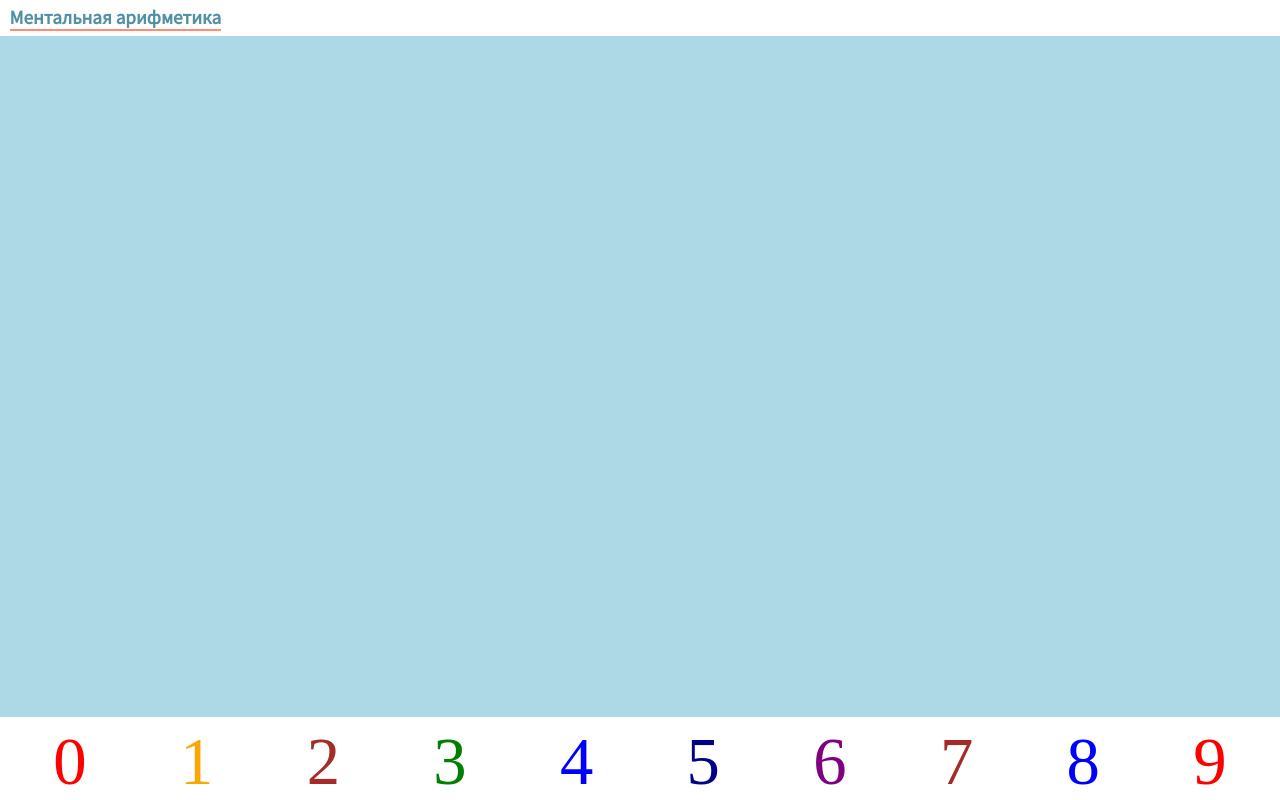
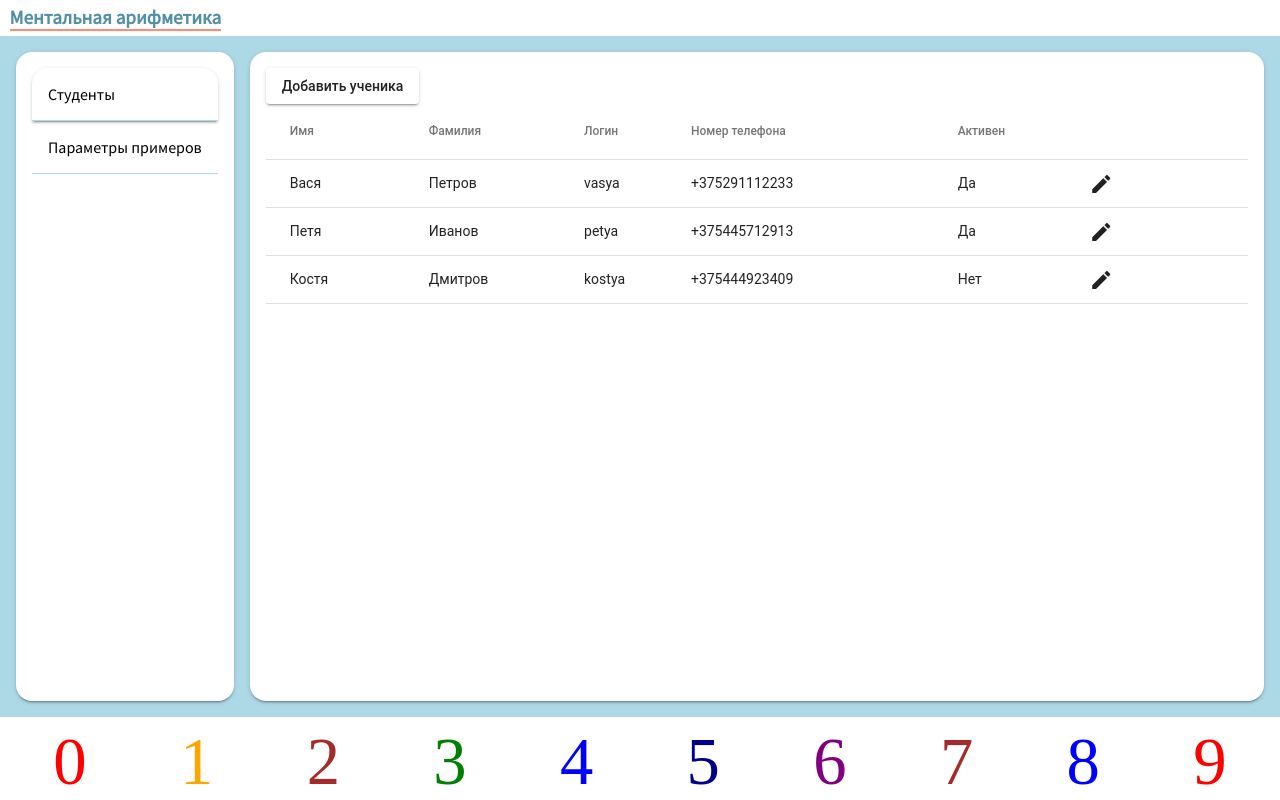
Before and after one commit to minotru/arithmetic-front, an Angular app: page /teacher/students/list in a window 1280 px wide. Before the commit this address led to /. Built offline with nearby package versions, Linux system fonts and the light colour scheme; a web font is replaced by a local one.

Commit message:
student editor in process

```diff
--- a/src/app/app.module.ts
+++ b/src/app/app.module.ts
@@ -18,10 +18,13 @@ import { FooterComponent } from './footer/footer.component';
 import { AdminPageComponent } from './admin-page/admin-page.component';
 import { StudentsListComponent } from './students-list/students-list.component';
 import { TaskEditorComponent } from './task-editor/task-editor.component';
+import { StudentEditorComponent } from './student-editor/student-editor.component';
 
 import { MatTableModule } from '@angular/material/table';
 import { MatButtonModule } from '@angular/material/button';
 import { MatTooltipModule } from '@angular/material/tooltip';
+import { MatFormFieldModule } from '@angular/material/form-field';
+import { MatInputModule } from '@angular/material/input';
 
 @NgModule({
   declarations: [
@@ -33,6 +36,7 @@ import { MatTooltipModule } from '@angular/material/tooltip';
     AdminPageComponent,
     StudentsListComponent,
     TaskEditorComponent,
+    StudentEditorComponent,
   ],
   imports: [
     BrowserModule,
@@ -44,6 +48,8 @@ import { MatTooltipModule } from '@angular/material/tooltip';
     MatTableModule,
     MatButtonModule,
     MatTooltipModule,
+    MatFormFieldModule,
+    MatInputModule,
   ],
   providers: [
     UserService,
--- a/src/app/mocks/students.ts
+++ b/src/app/mocks/students.ts
@@ -9,6 +9,7 @@ export const STUDENTS: IUser[] = [
     phoneNumber: '+375291112233',
     role: UserRole.STUDENT,
     isActive: true,
+    password: 'lol-kek',
   },
   {
     id: '2',
@@ -18,6 +19,7 @@ export const STUDENTS: IUser[] = [
     phoneNumber: '+375445712913',
     role: UserRole.STUDENT,
     isActive: true,
+    password: 'abcdefg',
   },
   {
     id: '3',
@@ -27,5 +29,6 @@ export const STUDENTS: IUser[] = [
     phoneNumber: '+375444923409',
     role: UserRole.STUDENT,
     isActive: false,
+    password: 'qwerty123'
   },
 ];
--- a/src/app/services/user.service.ts
+++ b/src/app/services/user.service.ts
@@ -17,6 +17,10 @@ export class UserService {
 
   getUser(): IUser {
     return this.user;
+  }
+
+  getUserById(userId: string): Observable<IUser> {
+    return of(STUDENTS[0]);
   }
 
   getStudents(): Observable<IUser[]> {
--- /dev/null
+++ b/src/app/student-editor/student-editor.component.html
@@ -0,0 +1,23 @@
+<form [formGroup]="form">
+  <div>
+    <mat-form-field style="margin-right: 1em;">
+      <input matInput type="text" placeholder="Логин" formControlName="login">
+    </mat-form-field>
+    <mat-form-field>
+      <input matInput type="password" placeholder="Пароль" formControlName="password">
+    </mat-form-field>
+  </div>
+  <div>
+    <mat-form-field style="margin-right: 1em;">
+      <input matInput type="text" placeholder="Имя" formControlName="name">
+    </mat-form-field>
+    <mat-form-field>
+      <input matInput type="password" placeholder="Фамилия" formControlName="surname">
+    </mat-form-field>
+  </div>
+  <div>
+    <mat-form-field>
+      <input matInput type="tel" placeholder="Номер телефона" formControlName="phoneNumber">
+    </mat-form-field>
+  </div>
+</form>
--- /dev/null
+++ b/src/app/student-editor/student-editor.component.scss
@@ -0,0 +1,3 @@
+form {
+  padding: 1em;
+}
--- /dev/null
+++ b/src/app/student-editor/student-editor.component.ts
@@ -0,0 +1,32 @@
+import { Component, OnInit } from '@angular/core';
+import { UserService } from '../services/user.service';
+import { ActivatedRoute } from '@angular/router';
+import { FormBuilder, FormGroup } from '@angular/forms';
+
+@Component({
+  selector: 'app-student-editor',
+  templateUrl: './student-editor.component.html',
+  styleUrls: ['./student-editor.component.scss']
+})
+export class StudentEditorComponent implements OnInit {
+  form: FormGroup;
+
+  constructor(
+    private userService: UserService,
+    private activatedRoute: ActivatedRoute,
+    private fb: FormBuilder,
+  ) { }
+
+  ngOnInit() {
+    // this.activatedRoute.snapshot.
+    this.form = this.fb.group({
+      login: [''],
+      password: [''],
+      name: [''],
+      surname: [''],
+      phoneNumber: [''],
+      isActive: [''],
+    });
+  }
+
+}
--- a/src/app/students-list/students-list.component.html
+++ b/src/app/students-list/students-list.component.html
@@ -1,61 +1,57 @@
-<button mat-raised-button type="button" (click)="addStudent()">Добавить студента</button>
+<button mat-raised-button type="button" (click)="addStudent()">Добавить ученика</button>
 
-<table mat-table [dataSource]="data">
+<table mat-table [dataSource]="students">
 
   <ng-container matColumnDef="name">
     <th mat-header-cell *matHeaderCellDef>Имя</th>
-    <td mat-cell *matCellDef="let data">
-      {{data.student.name}}
+    <td mat-cell *matCellDef="let student">
+      {{student.name}}
     </td>
   </ng-container>
 
   <ng-container matColumnDef="surname">
     <th mat-header-cell *matHeaderCellDef>Фамилия</th>
-    <td mat-cell *matCellDef="let data">
-      {{data.student.surname}}
+    <td mat-cell *matCellDef="let student">
+      {{student.surname}}
     </td>
   </ng-container>
 
   <ng-container matColumnDef="login">
     <th mat-header-cell *matHeaderCellDef>Логин</th>
-    <td mat-cell *matCellDef="let data">
-      {{data.student.login}}
+    <td mat-cell *matCellDef="let student">
+      {{student.login}}
     </td>
   </ng-container>
 
   <ng-container matColumnDef="password">
     <th mat-header-cell *matHeaderCellDef>Пароль</th>
-    <td mat-cell *matCellDef="let data">
-      {{data.student.password}}
+    <td mat-cell *matCellDef="let student">
+      <span fxLayout="row" fxLayoutAlign="start center">
+        <span>{{student.password}}</span>
+      </span>
     </td>
   </ng-container>
 
   <ng-container matColumnDef="phoneNumber">
     <th mat-header-cell *matHeaderCellDef>Номер телефона</th>
-    <td mat-cell *matCellDef="let data">
-      {{data.student.phoneNumber}}
+    <td mat-cell *matCellDef="let student">
+      {{student.phoneNumber}}
     </td>
   </ng-container>
 
   <ng-container matColumnDef="isActive">
     <th mat-header-cell *matHeaderCellDef>Активен</th>
-    <td mat-cell *matCellDef="let data">
-      {{data.student.isActive? 'Да' : 'Нет'}}
+    <td mat-cell *matCellDef="let student">
+      {{student.isActive? 'Да' : 'Нет'}}
     </td>
   </ng-container>
 
    <ng-container matColumnDef="tools">
     <th mat-header-cell *matHeaderCellDef></th>
-    <td mat-cell *matCellDef="let data; let i = index">
-      <button type="button" (click)="editStudent(i)" matTooltip="Редактировать" mat-icon-button *ngIf="!data.isEditing">
+    <td mat-cell *matCellDef="let student">
+      <button type="button" (click)="editStudent(student.id)" matTooltip="Редактировать" mat-icon-button>
         <i class="material-icons">edit</i>
       </button>
-      <span *ngIf="data.isEditing">
-        <button matTooltip="Сохранить" mat-icon-button ><i class="material-icons">save</i></button>
-        <button (click)="deleteStudent(i)" matTooltip="Удалить" mat-icon-button>
-          <i class="material-icons">clear</i>
-        </button>
-      </span>
     </td>
   </ng-container>
 
--- a/src/app/students-list/students-list.component.ts
+++ b/src/app/students-list/students-list.component.ts
@@ -3,11 +3,6 @@ import { UserService } from '../services/user.service';
 import { STUDENTS } from '../mocks/students';
 import { IUser, UserRole } from '../interfaces';
 import { FormBuilder, FormArray } from '@angular/forms';
-
-interface RowData {
-  student: IUser;
-  isEditing: boolean;
-}
 
 const EMPTY_USER: IUser = {
   name: '',
@@ -25,12 +20,12 @@ const EMPTY_USER: IUser = {
   styleUrls: ['./students-list.component.scss']
 })
 export class StudentsListComponent implements OnInit {
-  data: RowData[] = [];
+  students: IUser[] = [];
   displayedColumns: string[] = [
     'name',
     'surname',
     'login',
-    'password',
+    // 'password',
     'phoneNumber',
     'isActive',
     'tools',
@@ -39,42 +34,20 @@ export class StudentsListComponent implements OnInit {
 
   constructor(
     private userService: UserService,
-    private fb: FormBuilder,
   ) { }
 
   ngOnInit() {
-    this.form = this.fb.array([]);
     this.userService
       .getStudents()
       .subscribe(
-        (students) => {
-          this.data = students.map(student => ({
-            student,
-            isEditing: false,
-          }));
-        this.data[0].isEditing = true;
-        }
-      );
-  }
-
-  deleteStudent(index: number) {
-    if (window.confirm('Вы уверены?')) {
-      this.data.splice(index, 1);
-      this.data = this.data.slice();
-    }
+        students => this.students = students,
+    );
   }
 
   addStudent() {
-    this.data.unshift({
-      isEditing: true,
-      student: Object.assign({}, EMPTY_USER),
-    });
-    this.data = this.data.slice();
   }
 
-  editStudent(index: number) {
-    this.data[index].isEditing = true;
-    this.data = this.data.slice();
+  editStudent(studentId: string) {
   }
 
 }
```
Also changed, not shown: src/app/app-routing.module.ts (+16 -1 lines).
